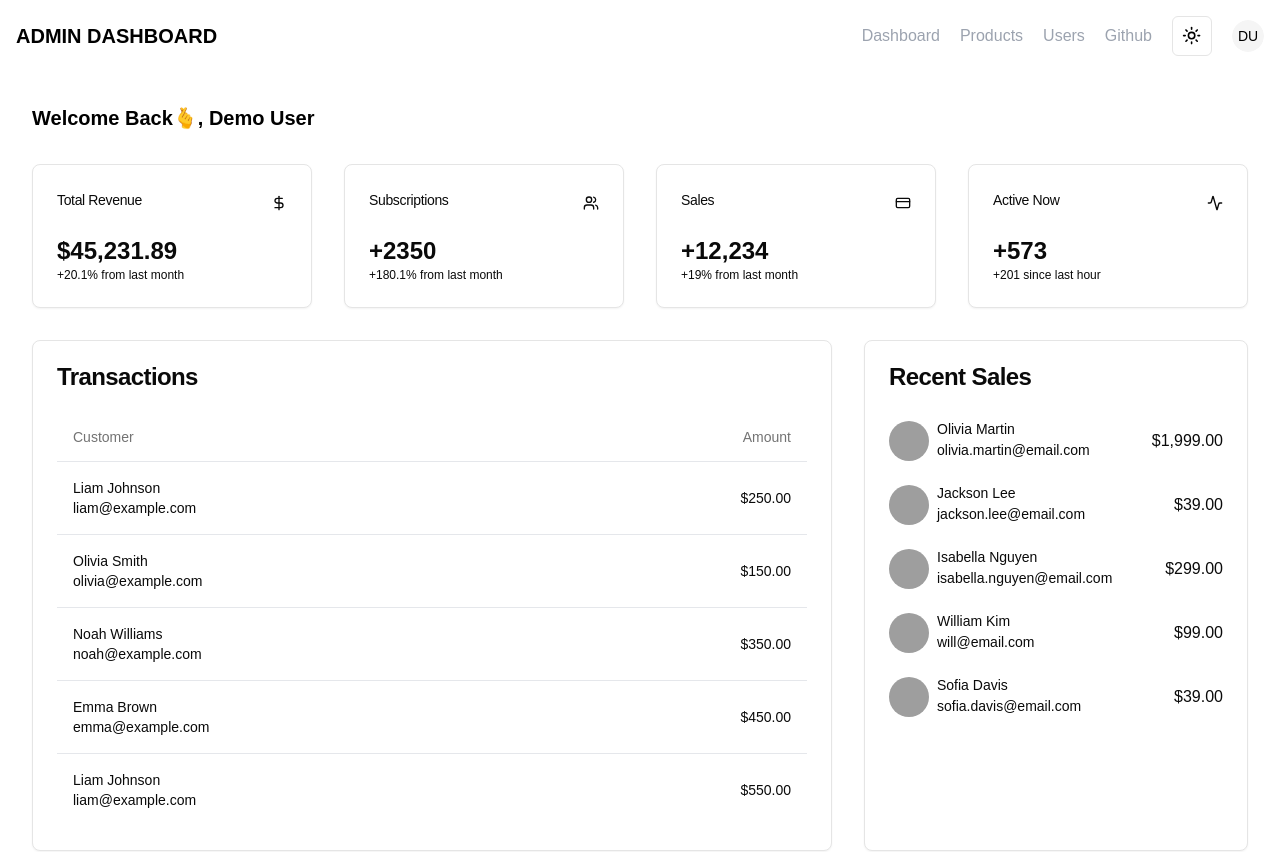
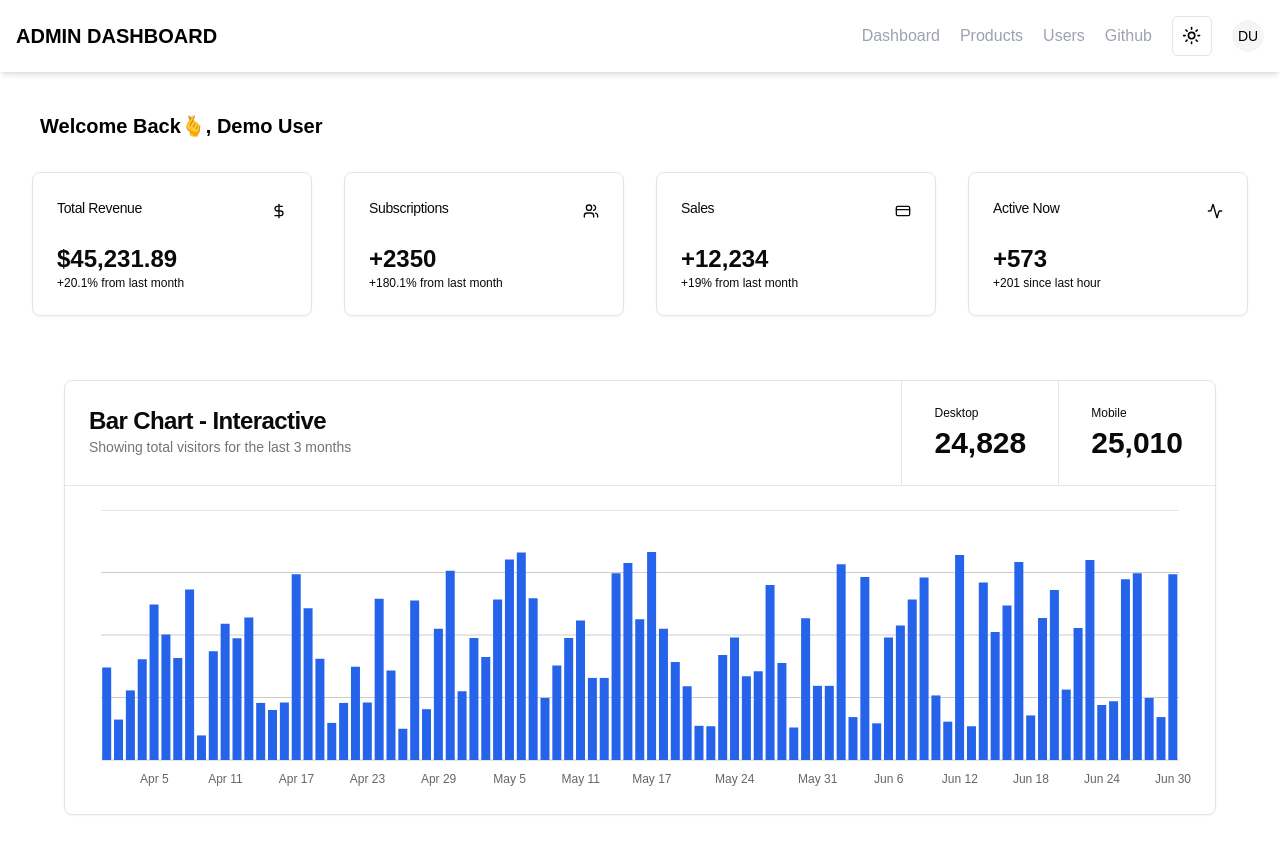
Before and after one commit to BrookTinnapat/admin-dashboard, a Next.js app: page /dashboard in a window 1280 px wide. Shown: the top 852 px of the page. Built offline with nearby package versions, Linux system fonts and the light colour scheme; grey boxes are pictures that could not be loaded.

Commit message:
refactor 1

```diff
--- a/app/components/Footer.tsx
+++ b/app/components/Footer.tsx
@@ -8,7 +8,7 @@ const Footer = () => {
   return (
     <>
       {pathname === "/login" ? null : (
-        <footer className="p-[20px] flex items-center justify-between bg-white text-black dark:text-white dark:bg-black">
+        <footer className="p-[20px] shadow-inner flex items-center justify-between bg-white text-black dark:text-white dark:bg-black shadow-t-black">
           <div className="flex-1 flex flex-col gap-[14px]">
             <div className="flex items-center gap-[10px]">
               {/* <Image src="/logo.png" alt="lama blog" width={50} height={50} /> */}
--- a/app/components/Navbar.tsx
+++ b/app/components/Navbar.tsx
@@ -44,7 +44,7 @@ const Navbar = () => {
   return (
     <>
       {pathname === "/login" ? null : (
-        <nav className="flex justify-between items-center p-4 bg-white dark:bg-black text-black dark:text-white">
+        <nav className="flex justify-between items-center p-4 sticky top-0 dark:bg-black bg-white z-50 shadow-md">
           <div className="hidden md:flex text-xl font-bold gap-2">
             <Link href="/dashboard">ADMIN DASHBOARD</Link>
           </div>
--- a/app/components/charts/BarGraph.tsx
+++ b/app/components/charts/BarGraph.tsx
@@ -140,8 +140,8 @@ export function BarGraph() {
   );
 
   return (
-    <div className="space-y-2 h-full">
-      <div className="flex min-h-screen w-full flex-col">
+    <div className="space-y-2 h-full w-full">
+      <div className="flex  flex-col">
         <main className="flex flex-1 flex-col gap-4 p-4 md:gap-8 md:p-8">
           <Card>
             <CardHeader className="flex flex-col items-stretch space-y-0 border-b p-0 sm:flex-row">
--- a/app/dashboard/page.tsx
+++ b/app/dashboard/page.tsx
@@ -49,8 +49,10 @@ function Dashboard() {
   return (
     <div className="space-y-2 h-full">
       <div className="flex min-h-screen w-full flex-col">
+        <h1 className="font-bold text-xl pl-10 pt-10">
+          Welcome Back🫰, Demo User
+        </h1>
         <main className="flex flex-1 flex-col gap-4 p-4 md:gap-8 md:p-8">
-          <h1 className="font-bold text-xl">Welcome Back🫰, Demo User</h1>
           <div className="grid gap-4 md:grid-cols-2 md:gap-8 lg:grid-cols-4">
             <Card>
               <CardHeader className="flex flex-row items-center justify-between">
@@ -80,6 +82,7 @@ function Dashboard() {
                 </p>
               </CardContent>
             </Card>
+
             <Card>
               <CardHeader className="flex flex-row items-center justify-between">
                 <CardTitle className="text-sm font-medium">Sales</CardTitle>
@@ -107,12 +110,11 @@ function Dashboard() {
               </CardContent>
             </Card>
           </div>
-
+          <BarGraph />
           <Transanctions
             transactions={data.transactions}
             recentSales={data.recentSales}
           />
-          <BarGraph />
         </main>
       </div>
     </div>
--- a/app/globals.css
+++ b/app/globals.css
@@ -4,65 +4,54 @@
 
 @layer base {
   :root {
-    --background: 0 0% 100%;
-    --foreground: 240 10% 3.9%;
-    --card: 0 0% 100%;
-    --card-foreground: 240 10% 3.9%;
-    --popover: 0 0% 100%;
-    --popover-foreground: 240 10% 3.9%;
-    --primary: 240 5.9% 10%;
-    --primary-foreground: 0 0% 98%;
-    --secondary: 240 4.8% 95.9%;
-    --secondary-foreground: 240 5.9% 10%;
-    --muted: 240 4.8% 95.9%;
-    --muted-foreground: 240 3.8% 46.1%;
-    --accent: 240 4.8% 95.9%;
-    --accent-foreground: 240 5.9% 10%;
-    --destructive: 0 84.2% 60.2%;
-    --destructive-foreground: 0 0% 98%;
-    --border: 240 5.9% 90%;
-    --input: 240 5.9% 90%;
-    --ring: 240 5.9% 10%;
-    --radius: 0.5rem;
-    --chart-1: 12 76% 61%;
-    --chart-2: 173 58% 39%;
-    --chart-3: 197 37% 24%;
-    --chart-4: 43 74% 66%;
-    --chart-5: 27 87% 67%;
+    --background: 44 13% 95%;
+    --foreground: 44 5% 6%;
+    --card: 44 13% 90%;
+    --card-foreground: 44 5% 10%;
+    --popover: 44 13% 95%;
+    --popover-foreground: 44 95% 6%;
+    --primary: 44 73% 27%;
+    --primary-foreground: 0 0% 100%;
+    --secondary: 44 13% 70%;
+    --secondary-foreground: 0 0% 0%;
+    --muted: 6 13% 85%;
+    --muted-foreground: 44 5% 35%;
+    --accent: 6 13% 80%;
+    --accent-foreground: 44 5% 10%;
+    --destructive: 0 50% 30%;
+    --destructive-foreground: 44 5% 90%;
+    --border: 44 20% 50%;
+    --input: 44 20% 18%;
+    --ring: 44 73% 27%;
+    --radius: 0.3rem;
   }
-
   .dark {
-    --background: 240 10% 3.9%;
-    --foreground: 0 0% 98%;
-    --card: 240 10% 3.9%;
-    --card-foreground: 0 0% 98%;
-    --popover: 240 10% 3.9%;
-    --popover-foreground: 0 0% 98%;
-    --primary: 0 0% 98%;
-    --primary-foreground: 240 5.9% 10%;
-    --secondary: 240 3.7% 15.9%;
-    --secondary-foreground: 0 0% 98%;
-    --muted: 240 3.7% 15.9%;
-    --muted-foreground: 240 5% 64.9%;
-    --accent: 240 3.7% 15.9%;
-    --accent-foreground: 0 0% 98%;
-    --destructive: 0 62.8% 30.6%;
-    --destructive-foreground: 0 0% 98%;
-    --border: 240 3.7% 15.9%;
-    --input: 240 3.7% 15.9%;
-    --ring: 240 4.9% 83.9%;
-    --chart-1: 220 70% 50%;
-    --chart-2: 160 60% 45%;
-    --chart-3: 30 80% 55%;
-    --chart-4: 280 65% 60%;
-    --chart-5: 340 75% 55%;
-  }
+    --background: 44 13% 6%;
+    --foreground: 44 5% 90%;
+    --card: 44 13% 6%;
+    --card-foreground: 44 5% 90%;
+    --popover: 44 13% 5%;
+    --popover-foreground: 44 5% 90%;
+    --primary: 44 73% 27%;
+    --primary-foreground: 0 0% 100%;
+    --secondary: 44 13% 10%;
+    --secondary-foreground: 0 0% 100%;
+    --muted: 6 13% 15%;
+    --muted-foreground: 44 5% 60%;
+    --accent: 6 13% 15%;
+    --accent-foreground: 44 5% 90%;
+    --destructive: 0 50% 30%;
+    --destructive-foreground: 44 5% 90%;
+    --border: 44 20% 18%;
+    --input: 44 20% 18%;
+    --ring: 44 73% 27%;
+    --radius: 0.3rem;
   }
 
   @media (prefers-color-scheme: dark) {
     :root {
-    --background: #0a0a0a;
-    --foreground: #ededed;
+      --background: 44 13% 6%;
+      --foreground: 44 5% 90%;
     }
   }
 
@@ -83,3 +72,4 @@ body {
       --radius: 0.5rem;
     }
   }
+}
--- a/app/layout.tsx
+++ b/app/layout.tsx
@@ -17,7 +17,7 @@ const geistMono = localFont({
 });
 
 export const metadata: Metadata = {
-  title: "Create Next App",
+  title: "Admin Dashboard",
   description: "Generated by create next app",
 };
 
--- a/app/products/page.tsx
+++ b/app/products/page.tsx
@@ -93,8 +93,8 @@ function ProductsPage() {
   if (!data) return <div>Loading...</div>;
 
   return (
-    <div className="flex p-4 min-h-screen w-full flex-col bg-muted/40 p-4">
-      <header className="sticky top-0 z-30 flex h-14 items-center gap-4 border-b bg-background px-4 sm:static sm:h-auto sm:border-0 sm:bg-transparent sm:px-8">
+    <div className="flex min-h-screen w-full flex-col bg-muted/40 p-4">
+      <header className="top-0 z-30 flex h-14 items-center gap-4 border-b bg-background px-4 sm:static sm:h-auto sm:border-0 sm:bg-transparent sm:px-8">
         <Breadcrumb className="hidden sm:flex">
           <BreadcrumbList>
             <BreadcrumbItem>
--- a/pages/api/productsData.ts
+++ b/pages/api/productsData.ts
@@ -20,7 +20,7 @@ export default function handler(req: NextApiRequest, res: NextApiResponse) {
       totalSales: 25,
       createdAt: "2023-07-12T10:42:00Z",
       imageUrl:
-        "https://media.studio7thailand.com/154910/iPhone_16_Ultramarine_PDP_Image_Position_1a_Ultramarine_Color__TH-TH.jpg",
+        "https://www.apple.com/newsroom/images/2024/09/apple-introduces-iphone-16-and-iphone-16-plus/article/geo/Apple-iPhone-16-hero-geo-240909_inline.jpg.large.jpg",
     },
     {
       id: 2,
```
Lines whose indentation alone changed are shown as unchanged.
